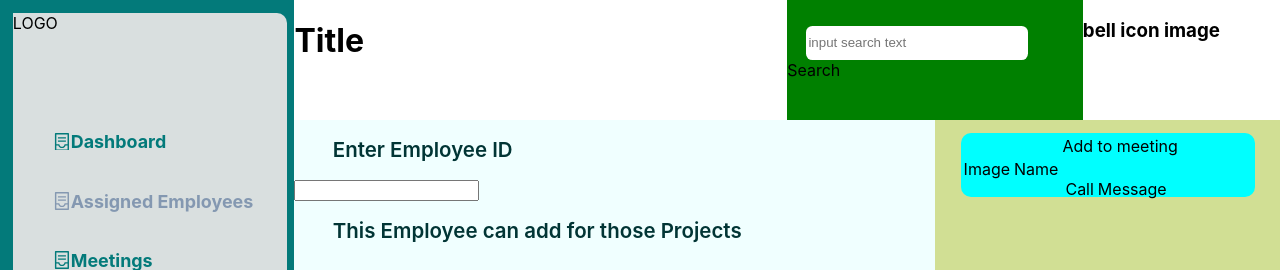
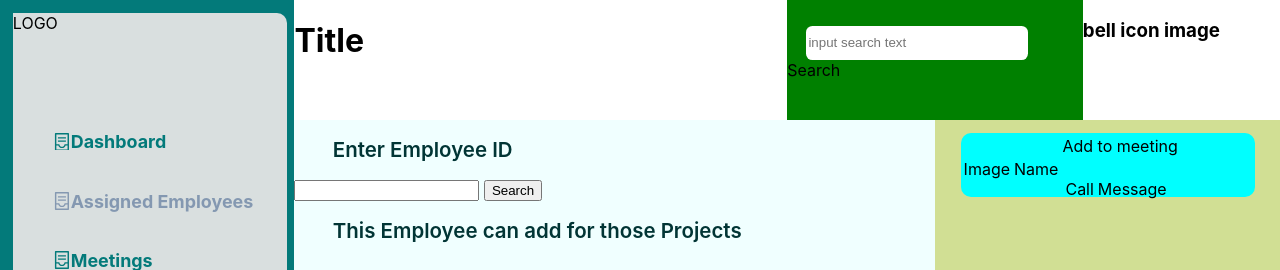
Before and after one commit to sliit-thishi/frontend-primary, a React (Create React App) app: page / in a window 1280 px wide. Both pictures are taken after a click on the item "Assigned Employees". Shown: the top 270 px of the page. Built offline with nearby package versions, Linux system fonts and the light colour scheme.

Commit message:
Layout - done

```diff
--- a/src/Pages/AssignedEmployees.jsx
+++ b/src/Pages/AssignedEmployees.jsx
@@ -1,17 +1,36 @@
-import React from "react";
+import React, {useState} from "react";
 
 import EmployeeCard from './EmployeeCard';
+import ProjectCard from './ProjectCard';
 import './Home.css';
 
 function AssignedEmployees()
 {
+    const [logicProjectCard , setLogicProjectCard] = useState(false);
+
+    function onclickSearch(){
+        if(!logicProjectCard){
+            setLogicProjectCard(true)
+
+        }
+        else{
+          setLogicProjectCard(false)
+        }
+
+      }
+
+
     return(
         <>
      <div>
         <div className='hLeftSubContent'>
            <h2 className='hSearchTitle'>Enter Employee ID</h2>
-            <input type='text'/>
+            <input type='text'/> <button onClick={onclickSearch}>Search</button>
             <h2 className='hSearchTitle'>This Employee can add for those Projects</h2>
+            {/* Need to apply logic here */}
+            {logicProjectCard&&  <div>
+                <ProjectCard/>
+            </div>}
             </div>
 
             <div className='hRightSubContent'>
--- a/src/Pages/Home.jsx
+++ b/src/Pages/Home.jsx
@@ -30,6 +30,7 @@ import Settings from './Settings';
       if(!logicMeeting){
         setLogicMeeting(true)
         setMeetingCol("#8498B1")
+        setAssignedEmployeeCol("rgb(3, 122, 122)")
       }
       else{
         setLogicMeeting(false)
@@ -42,6 +43,7 @@ import Settings from './Settings';
       if(!logicAssignedEmployees){
         setLogicAssignedEmployees(true)
         setAssignedEmployeeCol("#8498B1")
+        setMeetingCol("rgb(3, 122, 122)")
       }
       else{
         setLogicAssignedEmployees(false)
```
